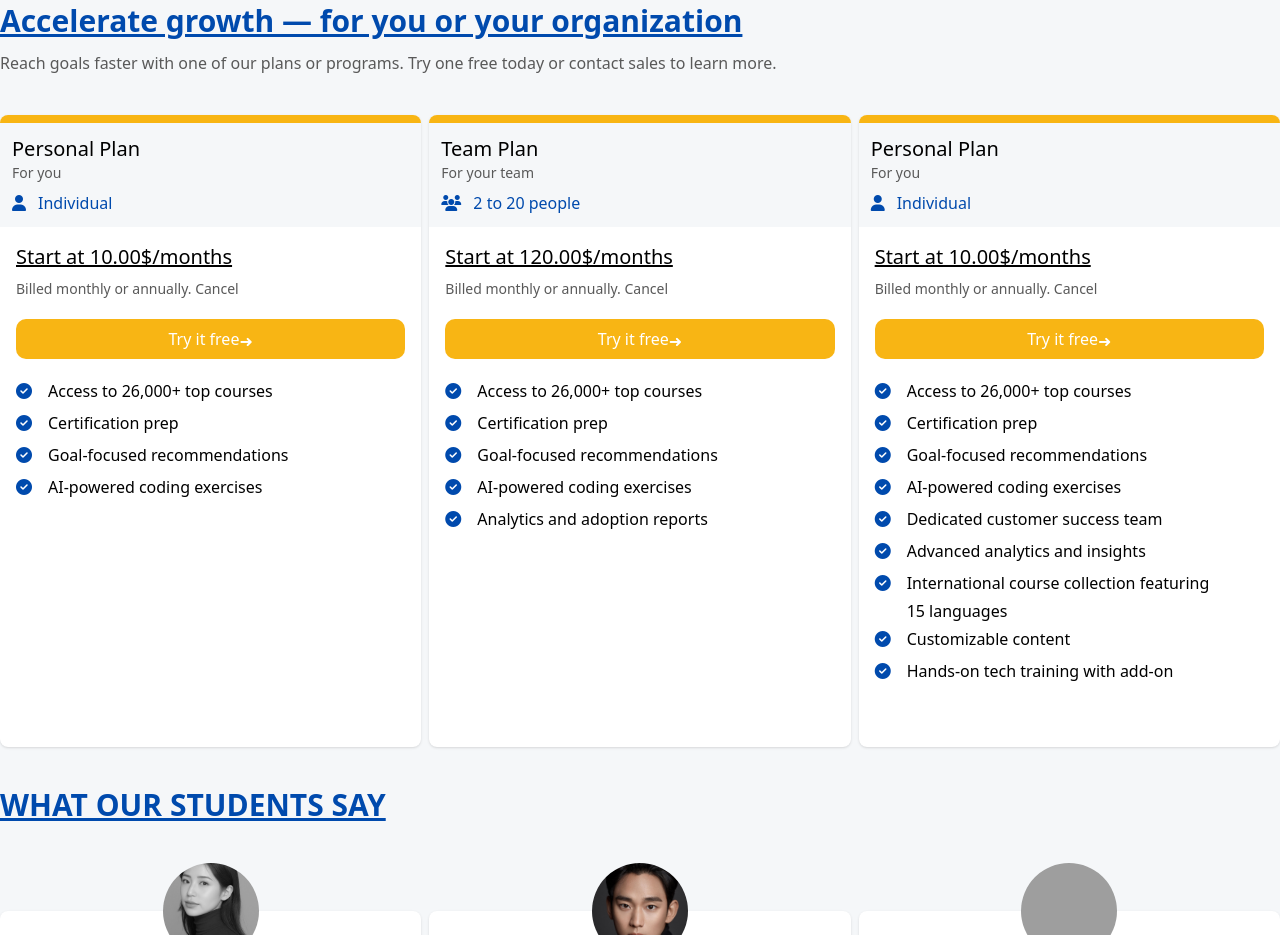
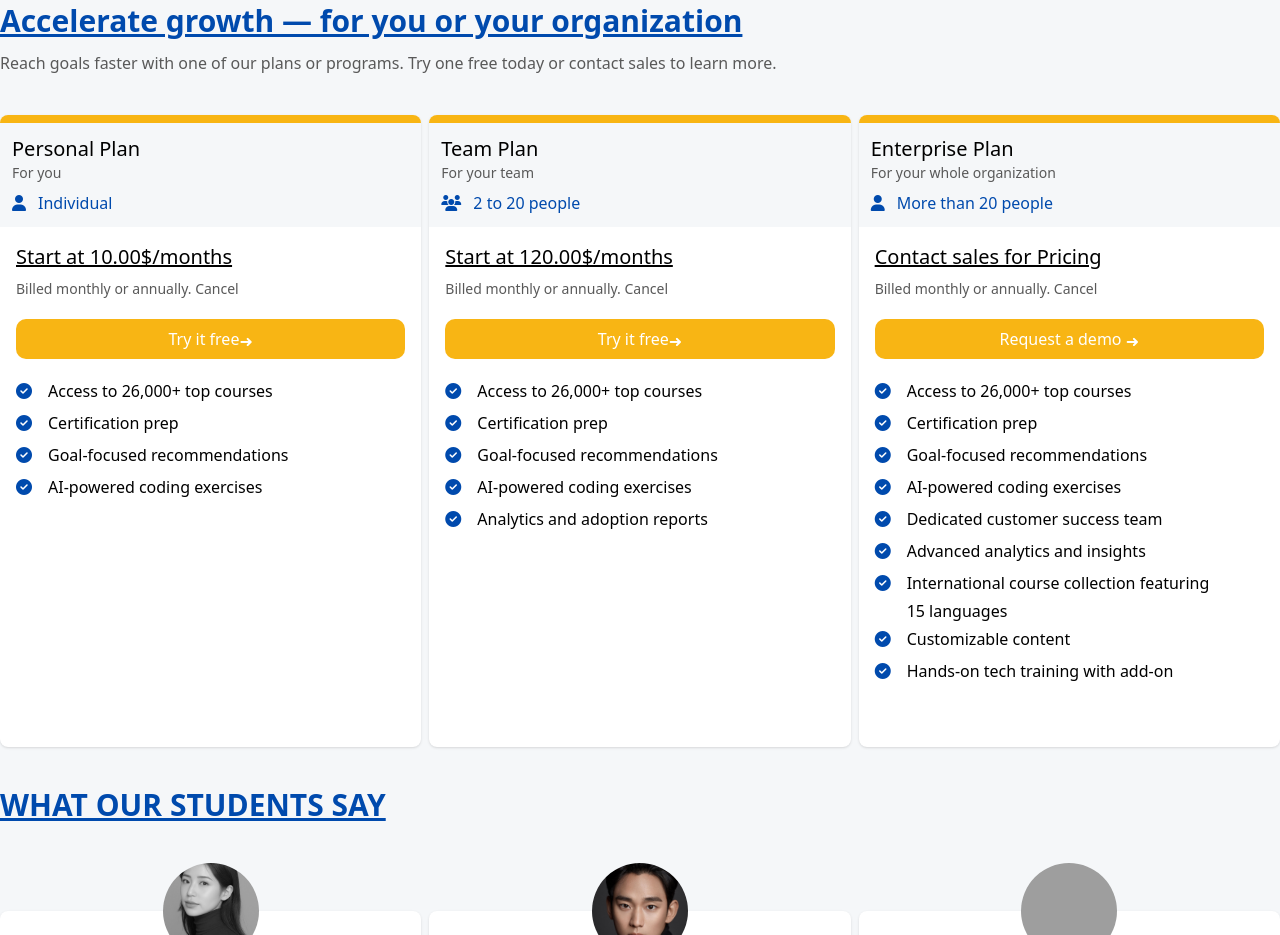
Before and after one commit to Nich1808/E-Learning, a website: page html/index.html in a window 1280 px wide. Shown: the part 1671-2606 px from the top of the page. Drawn offline with Linux system fonts and the light colour scheme; grey boxes are pictures that could not be loaded; a web font is replaced by a local one.

Commit message:
change plan

```diff
--- a/html/index.html
+++ b/html/index.html
@@ -409,15 +409,17 @@
                 <div class="w-full h-2 bg-secondary-primary"></div>
               <!-- gray bg-->
                 <div class="bg-background p-3 dark:bg-dark-card dark:text-gray-300 ">
-                  <h1 class="text-xl font-medium">Personal Plan</h1>
-                  <p class="text-variant-text-black text-sm">For you</p>
-                  <i class="fa-solid fa-user text-primary pt-3"></i><span class="pl-3 text-primary">Individual</span>
+                  <h1 class="text-xl font-medium">Enterprise Plan</h1>
+                  <p class="text-variant-text-black text-sm">For your whole organization</p>
+                  <i class="fa-solid fa-user text-primary pt-3"></i><span class="pl-3 text-primary">More than 20 people</span>
                 </div>
               <!-- content -->
                 <div class="p-4 ">
-                  <h2 class=" text-xl font-medium underline">Start at 10.00$/months</h2>
-                  <p class="text-variant-text-black mt-2 text-sm">Billed monthly or annually. Cancel </p>
-                  <button class="duration-300 block mx-auto bg-secondary-primary hover:bg-variant-secondary-primary text-white rounded-[10px] w-full mt-5 py-2 px-8 text-center">Try it free<span class="relative top-0.5">➜</span></button>
+                  <h2 class=" text-xl font-medium underline">Contact sales for Pricing</h2>
+                  <p class="text-variant-text-black mt-2 text-sm">Billed monthly or annually. Cancel
+
+</p>
+                  <button class="duration-300 block mx-auto bg-secondary-primary hover:bg-variant-secondary-primary text-white rounded-[10px] w-full mt-5 py-2 px-8 text-center">Request a demo <span class="relative top-0.5">➜</span></button>
                 </div>
                 <!-- list -->
                 <div >
```
